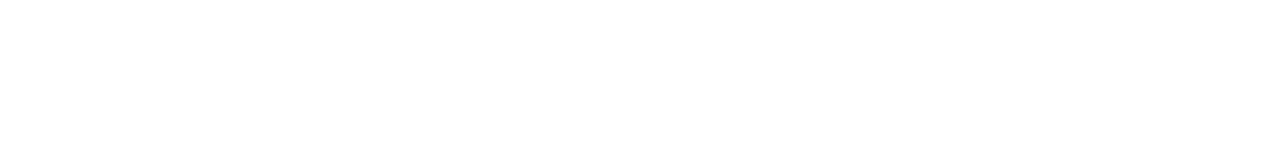
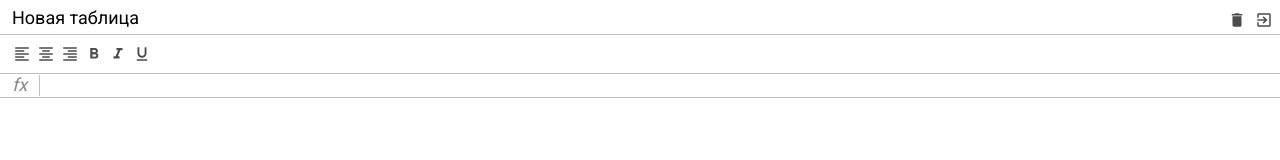
Before and after one commit to egereva/js-excel, a website built with webpack: page src/index.html in a window 1280 px wide. Built offline with nearby package versions, Linux system fonts and the light colour scheme.

Commit message:
css layout

```diff
--- a/package.json
+++ b/package.json
@@ -46,6 +46,7 @@
     "webpack-dev-server": "^3.11.0"
   },
   "dependencies": {
-    "@babel/polyfill": "^7.10.1"
+    "@babel/polyfill": "^7.10.1",
+    "normalize.css": "^8.0.1"
   }
 }
--- a/src/index.html
+++ b/src/index.html
@@ -6,11 +6,58 @@
           content="width=device-width, user-scalable=no, initial-scale=1.0, maximum-scale=1.0, minimum-scale=1.0">
     <meta http-equiv="X-UA-Compatible" content="ie=edge">
     <link rel="shortcut icon" href="favicon.ico">
+    <link href="https://fonts.googleapis.com/icon?family=Material+Icons" rel="stylesheet">
     <title>Pure JavaScript Excel</title>
 </head>
 <body>
 
-<div id="app" class="container"></div>
+<div id="app" class="container">
+    <div class="excel">
+        <div class="excel__header">
+            <input type="text" class="input" value="Новая таблица">
+
+            <div>
+                <div class="button">
+                    <i class="material-icons">delete</i>
+                </div>
+                <div class="button">
+                    <i class="material-icons">exit_to_app</i>
+                </div>
+            </div>
+        </div>
+
+        <div class="excel__toolbar">
+            <div class="button">
+                <i class="material-icons">format_align_left</i>
+            </div>
+            <div class="button">
+                <i class="material-icons">format_align_center</i>
+            </div>
+            <div class="button">
+                <i class="material-icons">format_align_right</i>
+            </div>
+            <div class="button">
+                <i class="material-icons">format_bold</i>
+            </div>
+            <div class="button">
+                <i class="material-icons">format_italic</i>
+            </div>
+            <div class="button">
+                <i class="material-icons">format_underline</i>
+            </div>
+
+        </div>
+
+        <div class="excel__formula">
+            <div class="info">fx</div>
+            <div class="input" contenteditable spellcheck="false"></div>
+        </div>
+
+        <div class="excel__table">
+
+        </div>
+    </div>
+</div>
 
 </body>
 </html>
--- a/src/index.js
+++ b/src/index.js
@@ -1,4 +1,3 @@
-import './module'
 import './scss/index.scss'
 
 console.log('test!')
--- /dev/null
+++ b/src/scss/_mixins.scss
@@ -0,0 +1,23 @@
+@mixin button($color: green) {
+  height: 24px;
+  min-width: 24px;
+  padding: 3px;
+  text-align: center;
+  position: relative;
+  display: inline-block;
+  color: rgba(0, 0, 0, .7);
+
+  & i {
+    font-size: 18px;
+  }
+
+  &:active, &.active {
+    color: $color;
+  }
+
+  &:hover {
+    background: #eee;
+    cursor: pointer;
+  }
+
+}
--- /dev/null
+++ b/src/scss/_variables.scss
@@ -0,0 +1,5 @@
+$header-height: 34px;
+$toolbar-height: 40px;
+$formula-height: 24px;
+$info-cell-width: 40px;
+$border-color: #c0c0c0;
--- /dev/null
+++ b/src/scss/formula.scss
@@ -0,0 +1,33 @@
+@import "variables";
+@import "mixins";
+
+.excel__formula {
+  position: absolute;
+  left: 0;
+  right: 0;
+  top: $header-height + $toolbar-height;
+  height: $formula-height;
+  display: flex;
+  align-items: center;
+  border-bottom: 1px solid $border-color;
+
+  .info {
+    font-size: 18px;
+    font-style: italic;
+    text-align: center;
+    border-right: 1px solid $border-color;
+    min-width: $info-cell-width;
+  }
+
+  .input {
+    padding: 4px;
+    font-size: 12px;
+    width: 100%;
+    height: 100%;
+    color: #000000;
+
+    &:focus {
+      outline: none;
+    }
+  }
+}
--- /dev/null
+++ b/src/scss/header.scss
@@ -0,0 +1,39 @@
+@import "variables";
+@import "mixins";
+
+.excel__header {
+  position: absolute;
+  top: 0;
+  right: 0;
+  left: 0;
+  height: $header-height;
+  padding: 8px 4px 0;
+  display: flex;
+  justify-content: space-between;
+
+  & .input {
+    margin: 0;
+    padding: 2px 7px;
+    min-width: 1px;
+    color: #000;
+    border: 1px solid transparent;
+    border-radius: 2px;
+    height: 20px;
+    font-size: 18px;
+    line-height: 22px;
+    outline: none;
+
+    &:hover {
+      border: 1px solid $border-color;
+    }
+
+    &:focus {
+      border: 2px solid #1a73e8
+    }
+
+  }
+
+  & .button {
+    @include button(red);
+  }
+}
--- a/src/scss/index.scss
+++ b/src/scss/index.scss
@@ -0,0 +1,23 @@
+@import url('https://fonts.googleapis.com/css2?family=Roboto:wght@300;400;500;700&display=swap');
+@import "~normalize.css";
+
+@import "header";
+@import "toolbar";
+@import "formula";
+@import "table";
+
+* {
+  margin: 0;
+  padding: 0;
+  box-sizing: border-box;
+}
+
+body {
+  font-family: 'Roboto', sans-serif;
+  font-size: 12px;
+}
+
+.excel {
+  position: relative;
+  color: #888;
+}
--- /dev/null
+++ b/src/scss/table.scss
@@ -0,0 +1,6 @@
+@import "variables";
+@import "mixins";
+
+.excel__table {
+
+}
--- /dev/null
+++ b/src/scss/toolbar.scss
@@ -0,0 +1,18 @@
+@import "variables";
+@import "mixins";
+
+.excel__toolbar {
+  position: absolute;
+  left: 0;
+  right: 0;
+  top: $header-height;
+  height: $toolbar-height;
+  border-top: 1px solid $border-color;
+  border-bottom: 1px solid $border-color;
+  padding: 7px 10px;
+  display: flex;
+
+  & .button {
+    @include button(green);
+  }
+}
--- a/webpack.config.js
+++ b/webpack.config.js
@@ -19,7 +19,7 @@ const jsLoaders = () => {
         }
     ]
 
-    if(isDev) {
+    if (isDev) {
         loaders.push('eslint-loader')
     }
     return loaders
@@ -43,7 +43,9 @@ module.exports = {
     devtool: isDev ? 'source-map' : false,
     devServer: {
         port: 3000,
-        hot: isDev
+        hot: isDev,
+        contentBase: path.resolve(__dirname, 'src'),
+        watchContentBase: true,
     },
     plugins: [
         new CleanWebpackPlugin(),
```
Also changed, not shown: 1 other file.
